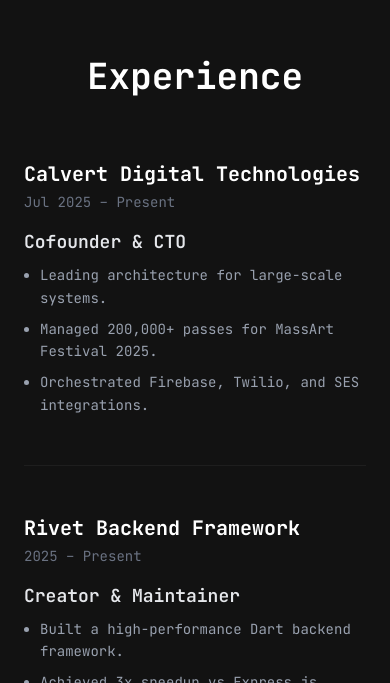
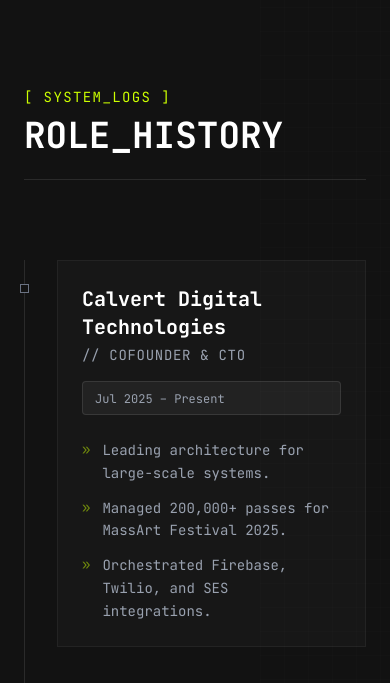
Before and after one commit to supratim1609/my_portfolio, a Next.js app: page / in a window 390 px wide. Shown: the part 4261-4944 px from the top of the page. Built offline with nearby package versions, Linux system fonts and the light colour scheme.

Commit message:
feat: Experience redesign, sleek preloader, mobile responsiveness, and content updates

```diff
--- a/components/Experience.tsx
+++ b/components/Experience.tsx
@@ -49,18 +49,22 @@ const experiences = [
 
 export default function Experience() {
     return (
-        <section className="relative w-full py-24 px-6 md:px-12 bg-[#121212] z-20 border-t border-white/5">
-            <div className="max-w-4xl mx-auto">
-                <motion.h2
-                    initial={{ opacity: 0, y: 20 }}
-                    whileInView={{ opacity: 1, y: 0 }}
-                    viewport={{ once: true }}
-                    className="text-4xl md:text-5xl font-bold text-white mb-16 text-center font-mono"
-                >
-                    Experience
-                </motion.h2>
+        <section className="relative w-full py-32 px-6 md:px-12 bg-[#121212] z-20 overflow-hidden">
+            {/* Background Grid Accent */}
+            <div className="absolute top-0 right-0 w-1/3 h-full bg-[linear-gradient(rgba(255,255,255,0.02)_1px,transparent_1px),linear-gradient(90deg,rgba(255,255,255,0.02)_1px,transparent_1px)] bg-[size:24px_24px] pointer-events-none opacity-50" />
 
-                <div className="space-y-12">
+            <div className="max-w-5xl mx-auto relative z-10">
+                <div className="flex items-end justify-between mb-20 border-b border-white/10 pb-6">
+                    <div>
+                        <h3 className="text-sm font-mono text-[#CCFF00] mb-2 uppercase tracking-widest">[ SYSTEM_LOGS ]</h3>
+                        <h2 className="text-4xl md:text-5xl font-bold text-white font-mono uppercase">Role_History</h2>
+                    </div>
+                    <div className="text-right hidden md:block">
+                        <p className="font-mono text-xs text-gray-500">// CHRONOLOGICAL_ORDER_ASC</p>
+                    </div>
+                </div>
+
+                <div className="relative border-l border-white/10 ml-0 md:ml-4 space-y-12">
                     {experiences.map((exp, index) => (
                         <motion.div
                             key={exp.id}
@@ -68,19 +72,39 @@ export default function Experience() {
                             whileInView={{ opacity: 1, x: 0 }}
                             transition={{ delay: index * 0.1 }}
                             viewport={{ once: true }}
-                            className="flex flex-col md:flex-row gap-4 md:gap-12 pb-12 border-b border-white/5 last:border-0"
+                            className="group relative pl-8 md:pl-16 font-mono"
                         >
-                            <div className="md:w-1/3">
-                                <h3 className="text-xl font-bold text-white font-mono">{exp.company}</h3>
-                                <p className="text-sm text-gray-500 font-mono mt-1">{exp.period}</p>
-                            </div>
-                            <div className="md:w-2/3">
-                                <h4 className="text-lg font-semibold text-gray-200 mb-2 font-mono">{exp.role}</h4>
-                                <ul className="list-disc list-outside ml-4 space-y-2">
+                            {/* Timeline Node */}
+                            <div className="absolute -left-[5px] md:-left-[5px] top-6 w-[9px] h-[9px] bg-[#121212] border border-gray-500 group-hover:border-[#CCFF00] group-hover:bg-[#CCFF00] transition-colors duration-300 z-10" />
+
+                            <div className="relative p-6 md:p-8 border border-white/5 bg-white/[0.02] hover:bg-white/[0.05] hover:border-[#CCFF00]/30 transition-all duration-300">
+                                {/* Decorator Corner */}
+                                <div className="absolute top-0 right-0 p-2 opacity-0 group-hover:opacity-100 transition-opacity">
+                                    <span className="text-[10px] text-[#CCFF00]">:: ACTIVE_NODE ::</span>
+                                </div>
+
+                                <div className="flex flex-col md:flex-row md:items-start md:justify-between gap-4 mb-6">
+                                    <div>
+                                        <h3 className="text-xl md:text-2xl font-bold text-white group-hover:text-[#CCFF00] transition-colors">
+                                            {exp.company}
+                                        </h3>
+                                        <p className="text-sm md:text-base text-gray-400 mt-1 uppercase tracking-wider">
+                                            // {exp.role}
+                                        </p>
+                                    </div>
+                                    <div className="py-1 px-3 border border-white/10 rounded bg-white/5 whitespace-nowrap">
+                                        <span className="text-xs text-gray-400 group-hover:text-white transition-colors">{exp.period}</span>
+                                    </div>
+                                </div>
+
+                                <div className="space-y-3">
                                     {exp.description.map((point, i) => (
-                                        <li key={i} className="text-gray-400 text-sm leading-relaxed font-mono">{point}</li>
+                                        <div key={i} className="flex gap-3 text-sm md:text-base text-gray-400 group-hover:text-gray-300 transition-colors">
+                                            <span className="text-[#CCFF00] opacity-50 group-hover:opacity-100">»</span>
+                                            <p className="leading-relaxed">{point}</p>
+                                        </div>
                                     ))}
-                                </ul>
+                                </div>
                             </div>
                         </motion.div>
                     ))}
```
